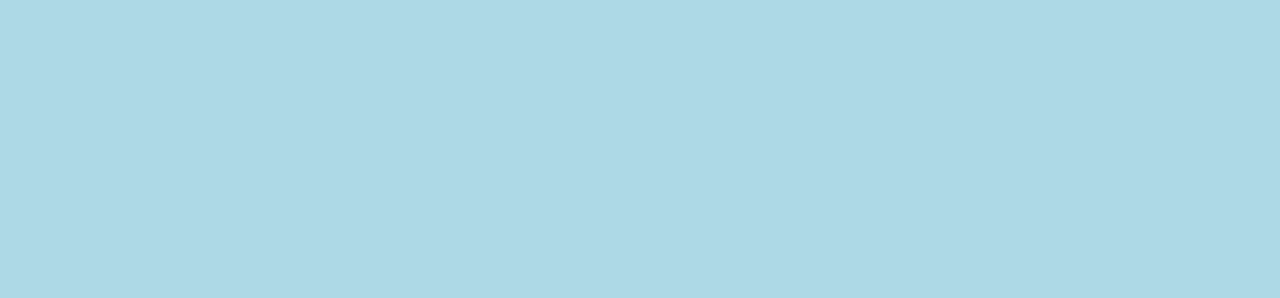
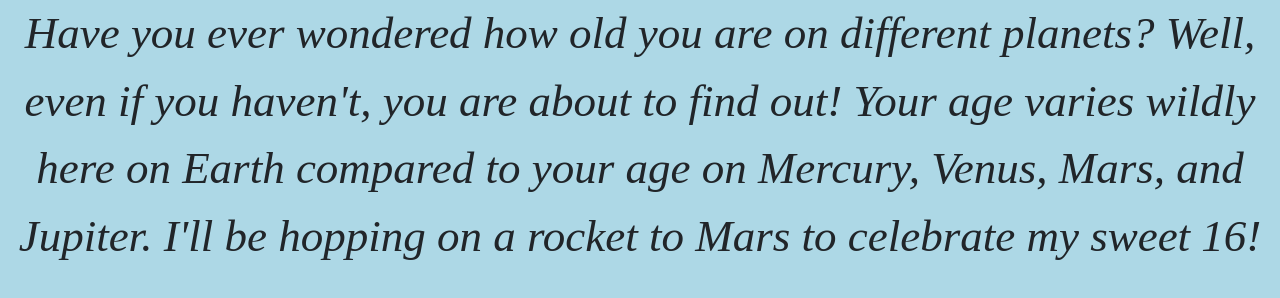
Before and after one commit to tawneeh/galactic-age, a website built with webpack: page src/index.html in a window 1280 px wide. Built offline with nearby package versions, Linux system fonts and the light colour scheme.

Commit message:
add some styling

```diff
--- a/src/css/styles.css
+++ b/src/css/styles.css
@@ -1,3 +1,10 @@
 body {
   background-color: lightblue;
 }
+
+p {
+  text-align: center;
+  font-size: 45px;
+  font-style: italic;
+  font-family: "Times New Roman", Times, serif;
+}
--- a/src/index.html
+++ b/src/index.html
@@ -6,5 +6,7 @@
 </head>
 <body>
 
+  <p>Have you ever wondered how old you are on different planets? Well, even if you haven't, you are about to find out! Your age varies wildly here on Earth compared to your age on Mercury, Venus, Mars, and Jupiter. I'll be hopping on a rocket to Mars to celebrate my sweet 16!</p>
+
 </body>
 </html>
```
